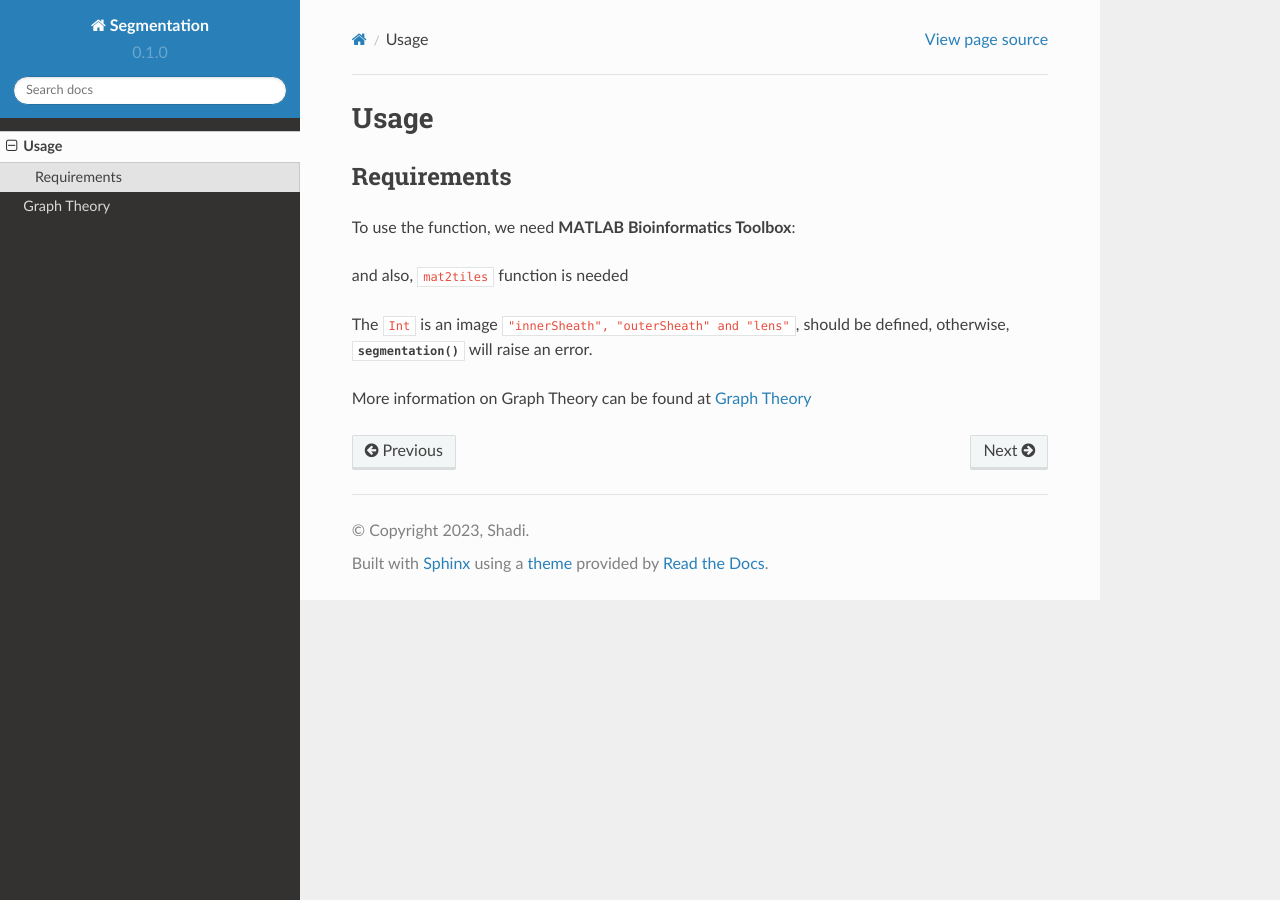
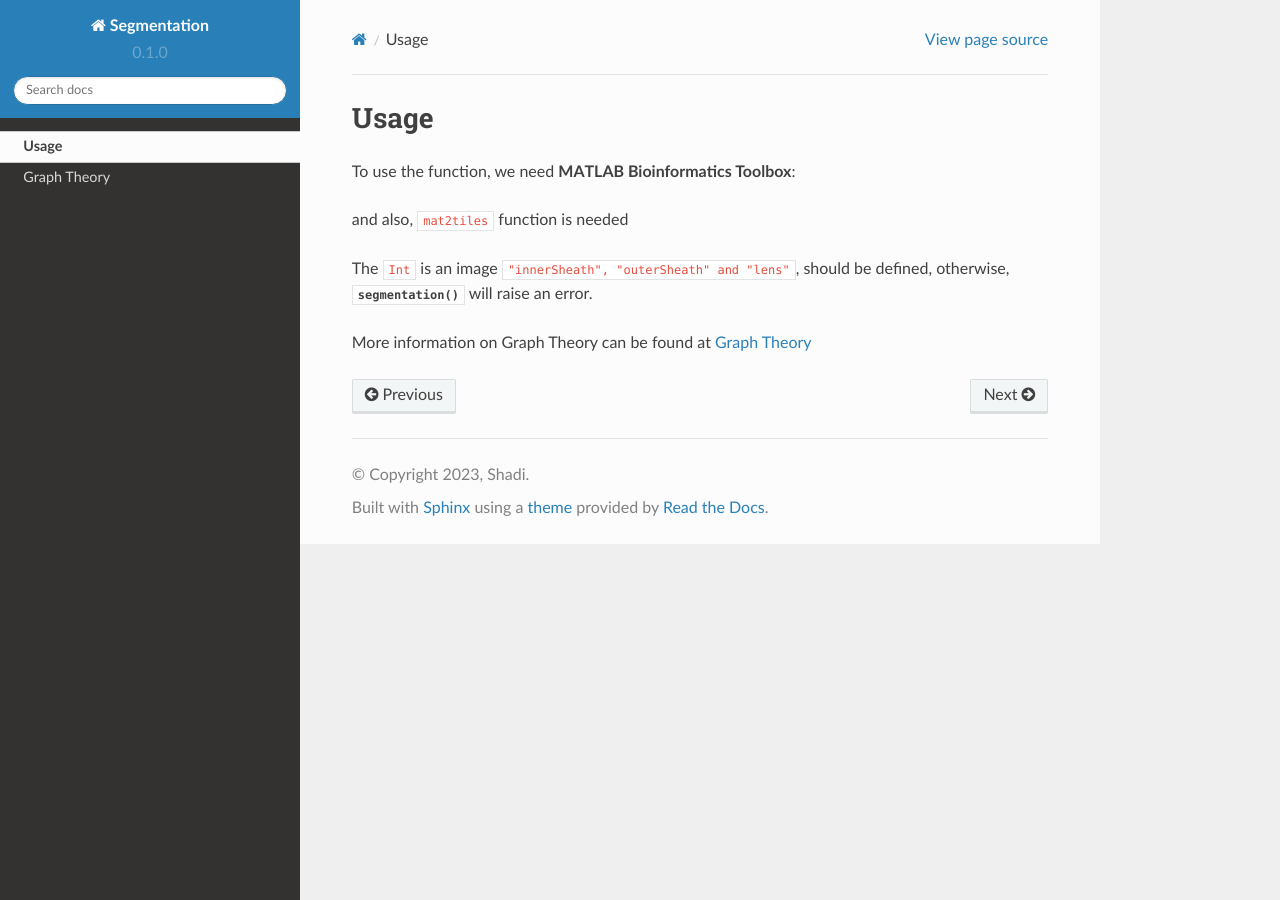
Before and after one commit to shadimasoumi/Segmentation, a Sphinx documentation site: the page built from docs/source/usage.rst, in a window 1280 px wide. Built offline with Sphinx 7.4.7 and the Read the Docs theme 2.0.0, drawn with Linux system fonts in a browser that asks for light colours; pages that are not in the unit, such as notebooks, are missing from menus.

Commit message:
Update usage.rst

```diff
--- a/docs/source/usage.rst
+++ b/docs/source/usage.rst
@@ -1,10 +1,5 @@
 Usage
 =====
-
-.. _installation:
-
-Requirements
-------------
 
 To use the function, we need **MATLAB Bioinformatics Toolbox**:
 
```
